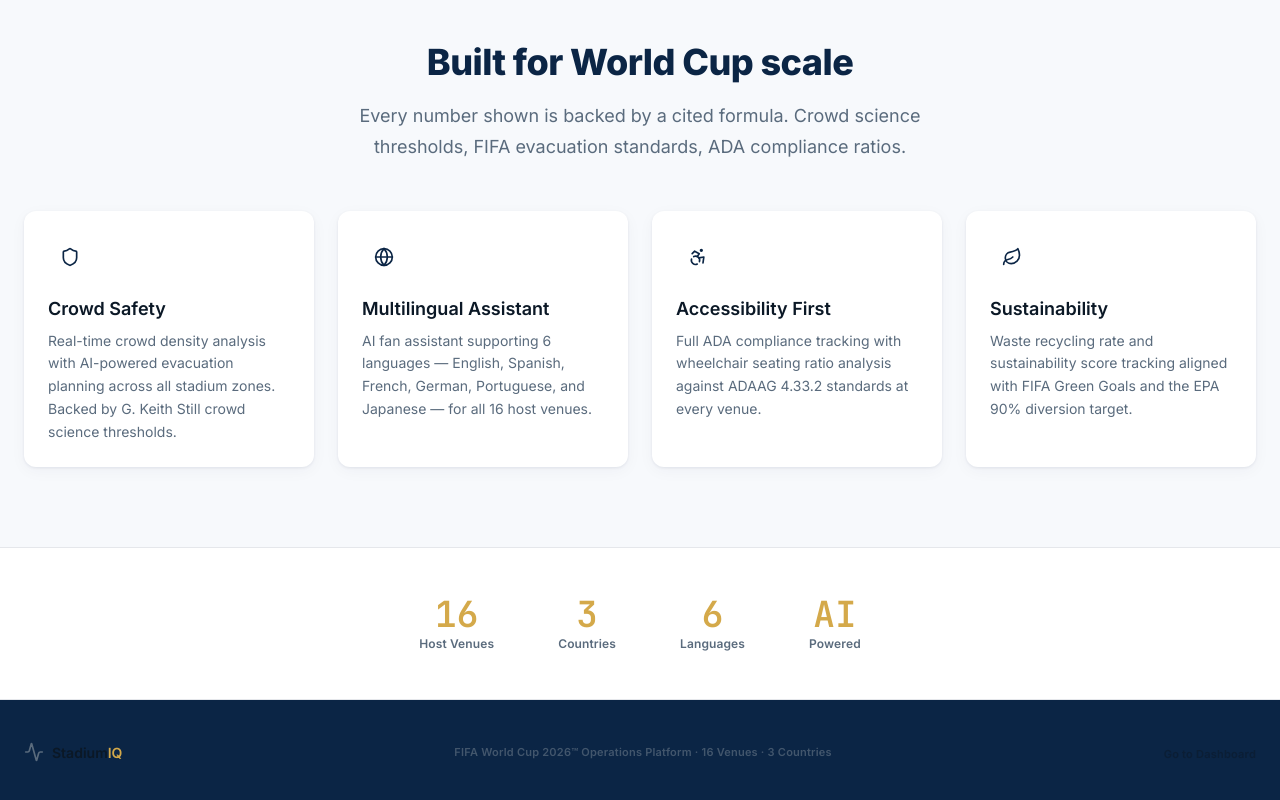
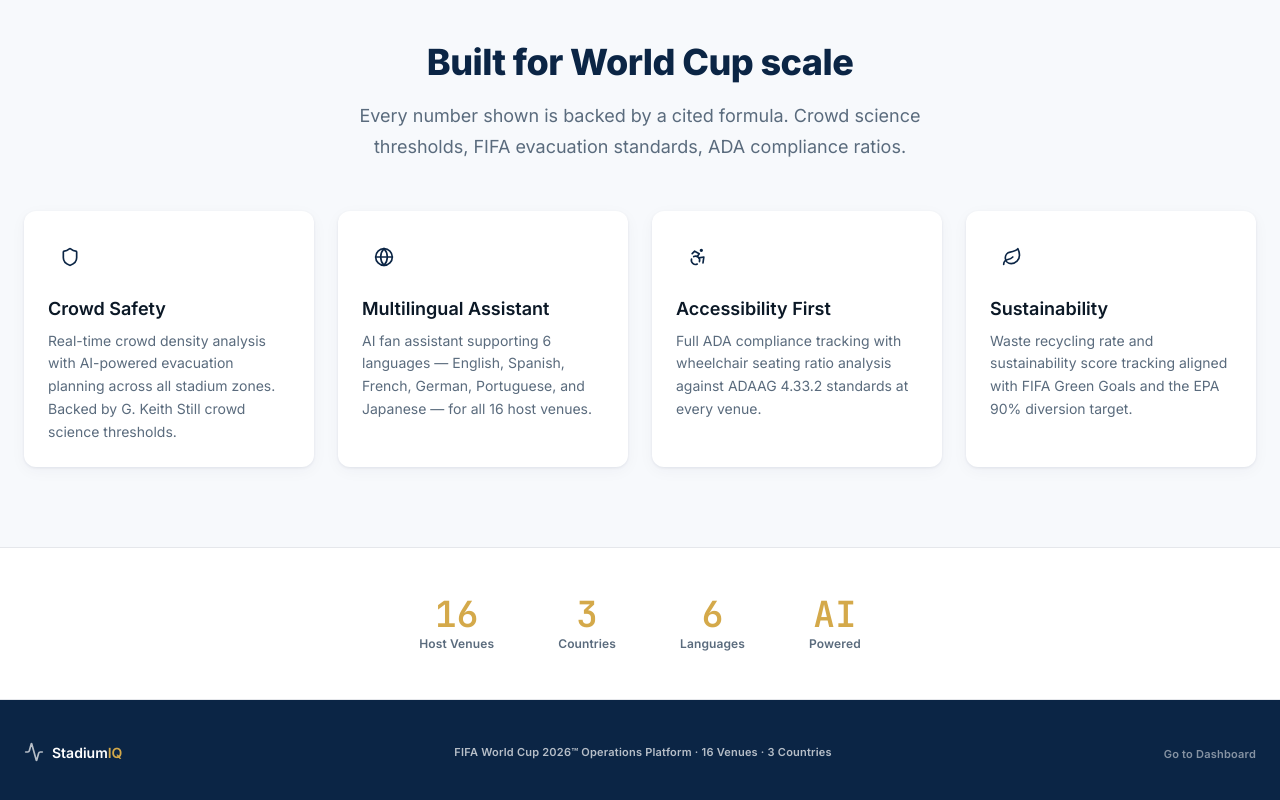
Before and after one commit to Harshit-925/StadiumIQ, a React (Vite) app in the folder frontend/: page / in a window 1280 px wide. Shown: the part 684-1484 px from the top of the page. Built offline with nearby package versions, Linux system fonts and the light colour scheme; no server answers; what pocketbase would draw is missing.

Commit message:
fix: update footer text colors for visibility on dark background

```diff
--- a/frontend/src/components/LandingPage.tsx
+++ b/frontend/src/components/LandingPage.tsx
@@ -271,16 +271,16 @@
         <div className="mx-auto max-w-7xl">
           <div className="flex flex-col items-center gap-4 sm:flex-row sm:justify-between">
             <div className="flex items-center gap-2">
-              <Activity className="h-5 w-5 text-text-secondary" aria-hidden="true" />
-              <span className="text-body-sm font-semibold text-text-primary">
+              <Activity className="h-5 w-5 text-white/70" aria-hidden="true" />
+              <span className="text-body-sm font-semibold text-white">
                 Stadium<span className="text-trophy-gold">IQ</span>
               </span>
             </div>
-            <p className="text-center text-label-sm text-text-secondary/70">
+            <p className="text-center text-label-sm text-white/70">
               FIFA World Cup 2026™ Operations Platform · 16 Venues · 3 Countries
             </p>
             <nav aria-label="Footer navigation">
-              <Link to="/dashboard" className="text-label-sm text-text-primary/50 hover:text-text-primary transition-colors">
+              <Link to="/dashboard" className="text-label-sm text-white/50 hover:text-white transition-colors">
                 Go to Dashboard
               </Link>
             </nav>
```
